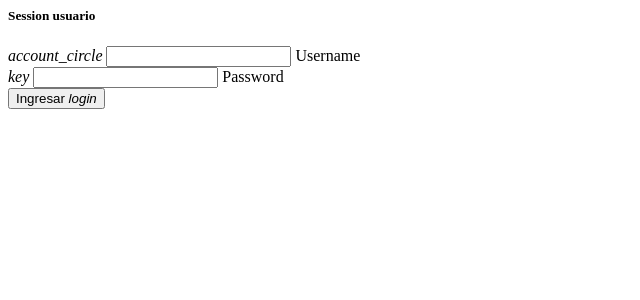
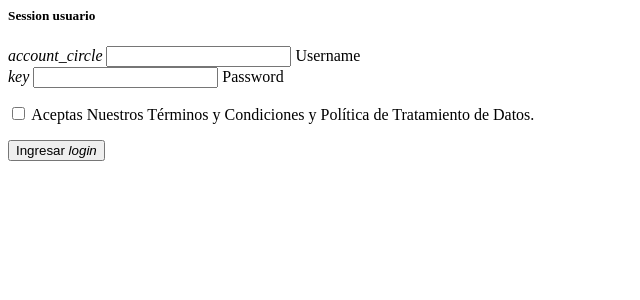
Before and after one commit to Antony1212/proyectomecanica, a PHP site: template Vistas/Modulos/ingresousuario.php in a window 1280 px wide. Shown: the top 300 px of the page, without its empty margins (0-640 px from the left). Run offline with PHP 8.4, Linux system fonts and the light colour scheme; the template is opened without the code that fills it, so the values that code supplies are empty.

Commit message:
Update ingresousuario.php

```diff
--- a/Vistas/Modulos/ingresousuario.php
+++ b/Vistas/Modulos/ingresousuario.php
@@ -27,7 +27,15 @@
 									<div class="input-field col s12">
 										<div class="g-recaptcha" data-sitekey="6Lc714sjAAAAAOlNU1Rr9ZAwmSOhpzfO-8OqQ35w"></div>
 									</div>
+									<div class="col s12">
+									<p>
+										<label>
+											<input id="indeterminate-checkbox" type="checkbox" />
+											<span>Aceptas Nuestros Términos y Condiciones y Política de Tratamiento de Datos.</span>
+										</label>
+									</p>
 
+									</div>
 									<div class="col s12">
 
 										<button class="btn waves-effect waves-light" type="submit" name="action">Ingresar
```
